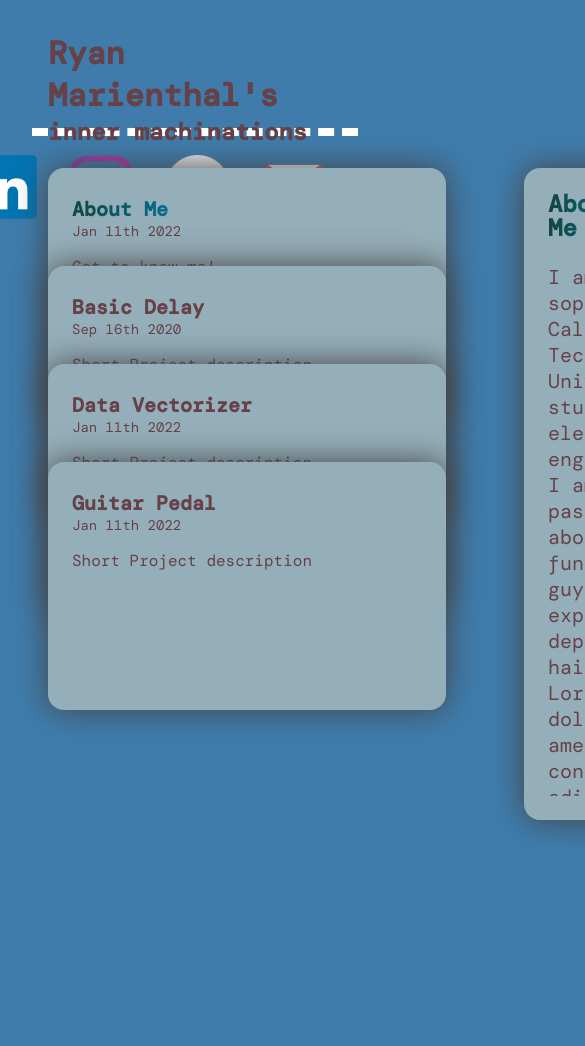
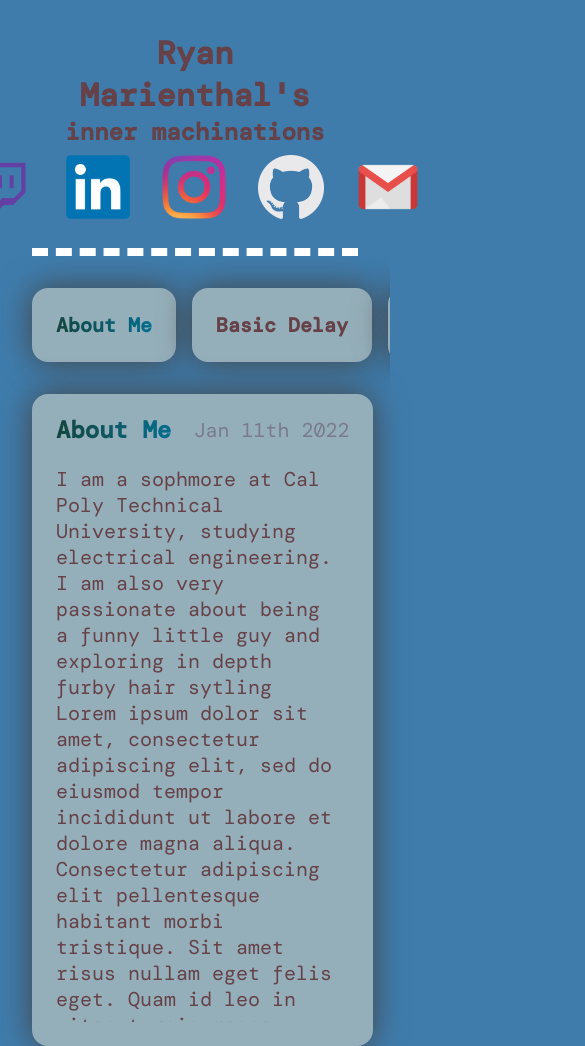
Before and after one commit to nicholasunderwood/ryan-website, a plain HTML site: page index.html in a window 390 px wide. Shown: the top 1046 px of the page, 585 px wide, since content can reach past the window. Before the commit the page ends 844 px from the top, so only its background shows below. Drawn offline with nearby package versions, Linux system fonts and the light colour scheme; a web font is replaced by a local one.

Commit message:
mobile site

```diff
--- a/cards.css
+++ b/cards.css
@@ -12,6 +12,7 @@
 
 html {
     height: 100%;
+    width: 100%;
 }
 
 
@@ -28,9 +29,9 @@ body {
 }
 
 #title-header {
-    height: 5em;
+    /* height: 5em; */
     flex: 0 0 auto;
-    padding: 2em 3em 1em 3em;
+    margin: 2em 3em 1em 3em;
 }
 
 #title-header .title {
@@ -53,7 +54,8 @@ body {
     float: right;
     display: flex;
     flex-direction: row-reverse;
-    align-items: flex-end;
+    align-items: center;
+    justify-content: flex-end;
 }
 
 #title-header .link {
@@ -113,10 +115,13 @@ a {
     box-shadow: -0rem -0rem 2rem #444;
 }
 
+.card .project-blog {
+    display: none;
+}
 
 .card {
     min-height: 200px;
-    width: 350px;
+    width: 5em;
     min-width: 250px;
     padding: 1.5rem;
     border-radius: 16px;
@@ -129,16 +134,15 @@ a {
     position: relative;
 }
 
-.card .project-blog {
-    display: none;
-}
+@media screen and (min-width: 700px) {
+    .card:focus-within~.card, .card:hover~.card {
+        transform: translateY(150px);
+    }
 
-.card:focus-within~.card, .card:hover~.card {
-    transform: translateY(150px);
-}
+    .card:hover {
+        transform: translateX(2rem);
+    }
 
-.card:hover {
-    transform: translateX(2rem);
 }
 
 .card:not(:first-child) {
@@ -156,11 +160,11 @@ a {
 
 .card-header h2 {
     font-size: 20px;
-    margin: .25rem 0 auto;
+    margin: 0;
     text-decoration: none;
     color: inherit;
     border: 0;
-    display: inline-block;
+    /* display: inline-block; */
     cursor: pointer;
 }
 
@@ -176,51 +180,5 @@ a {
 .card-body p{
     max-height: 10.4rem;
     overflow: hidden;
-    /* background: linear-gradient(180deg, rgb(255,255,255) 0%, rgb(255,255,255) 60%, rgb(23, 20, 29, 1) 100%); */
-    /* -webkit-text-fill-color: transparent; */
-    /* text-shadow: none; */
-    /* -webkit-background-clip: text; */
-    /* background-clip: text; */
     text-overflow: ellipsis;
 }
-
-/* .card-body .overlay {
-    background: linear-gradient(180deg, rgba(255,255,255,1) 0%,  rgba(23, 20, 29, 1) 10%);
-    position: absolute;
-    top: 200px;
-    width: 350px;
-    height: calc(100% - 100px);
-
-} */
-
-.tags {
-    margin: 1rem 0 2rem;
-    padding: .5rem 0 1rem;
-    line-height: 2;
-    margin-bottom: 0;
-    display: none;
-}
-
-.tags a {
-    font-style: normal;
-    font-weight: 700;
-    font-size: .5rem;
-    color: #7a7a8c;
-    text-transform: uppercase;
-    font-size: .66rem;
-    border: 3px solid #28242f;
-    border-radius: 2rem;
-    padding: .2rem .85rem .25rem;
-    position: relative;
-}
-
-.tags a:hover {
-    background: linear-gradient(90deg,#ff8a00,#e52e71);
-    text-shadow: none;
-    -webkit-text-fill-color: transparent;
-    -webkit-background-clip: text;
-    -webkit-box-decoration-break: clone;
-    box-decoration-break: clone;
-    background-clip: text;
-    border-color: white;
-}
--- a/index.html
+++ b/index.html
@@ -6,6 +6,7 @@
 		<title>Ryan Marienthal</title>
 		<link rel="stylesheet" href="cards.css">
 		<link rel="stylesheet" href="text.css">
+		<link rel="stylesheet" href="mobile.css">
 	</head>
 	<body>
 		<header id="title-header">
--- /dev/null
+++ b/mobile.css
@@ -0,0 +1,61 @@
+@media only screen and (max-width: 700px) {
+
+    html{
+        /* height: auto; */
+    }
+
+    #title-header .title{
+        width: 100%;
+        text-align: center;
+    }
+
+    #title-header .links{
+        width: 100%;
+        justify-content: center;
+    }
+
+    main{
+        flex-direction: column;
+    }
+
+    .card-list {
+        flex-direction: row;
+        padding-left: 2em;
+        padding-right: 0;
+        padding-bottom: 2em;
+        overflow: auto;
+        -ms-overflow-style: none;  /* IE and Edge */
+        scrollbar-width: none;  /* Firefox */
+    }
+
+    .card-list::-webkit-scrollbar {
+        display: none;
+    }
+
+    .card {
+        margin-top: 0 !important;
+        margin-bottom: 0 !important;
+        min-height: 0;
+        min-width: 0;
+        margin-right: 1em;
+        width: fit-content;
+        flex-shrink: 0;
+    }
+
+    .card .card-header {
+        width: fit-content;
+    }
+
+    .card .card-header h2 {
+        white-space: nowrap;
+
+    }
+
+    .card *:not(.card-header,h2){
+        display: none;
+    }
+
+    #text-body {
+        margin-top: 0;
+    }
+}
--- a/text.css
+++ b/text.css
@@ -1,9 +1,9 @@
 #text-wrapper{
-    margin: 0 30px;
+    margin: 0 2em;
     flex-grow: 4;
     top: 0;
     position: sticky;
-    height: 50px;
+    height: 1em;
 }
 
 #text-body {
```
